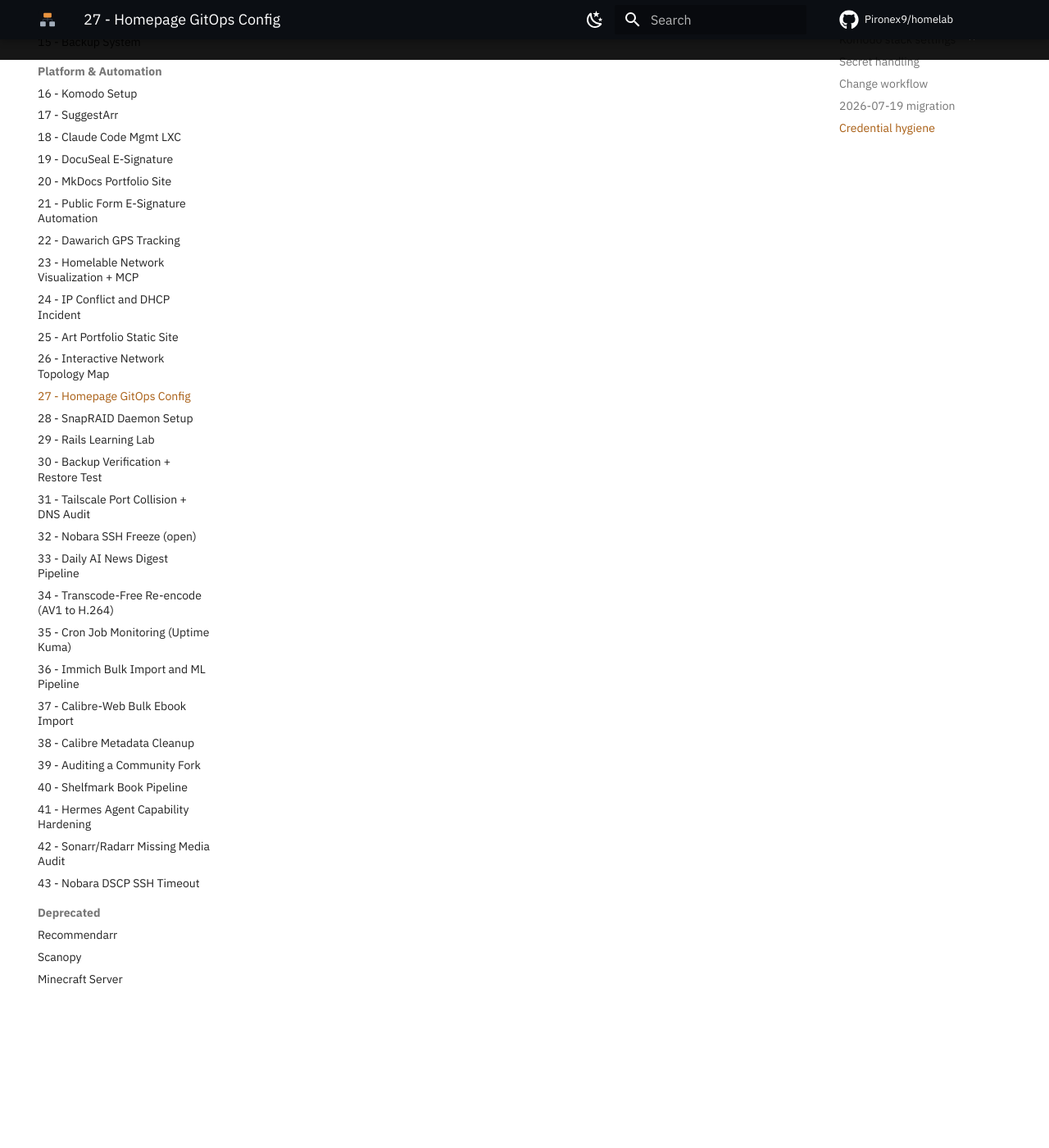
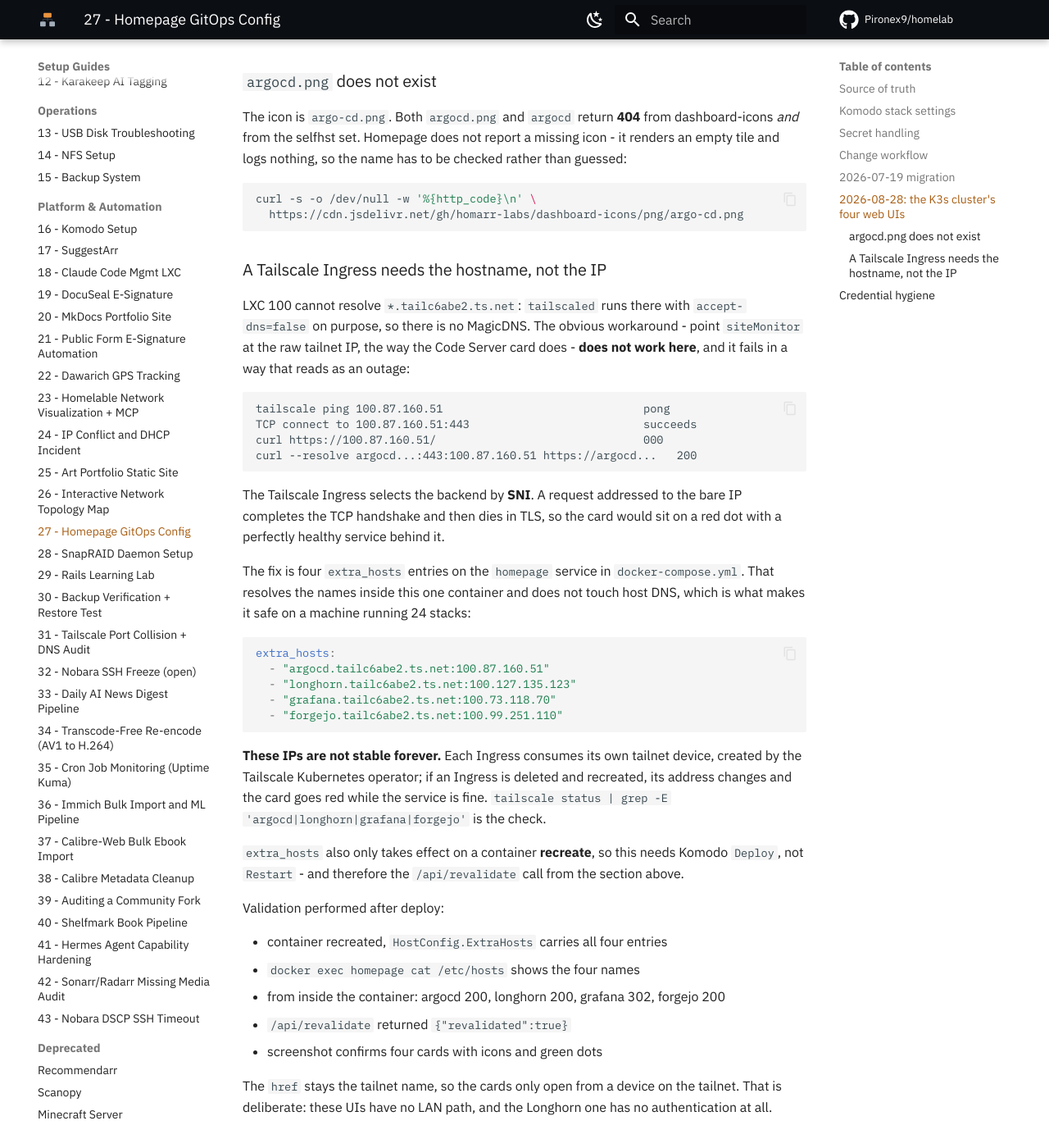
Before and after one commit to Pironex9/homelab, an MkDocs documentation site: the page built from docs/proxmox/27_Homepage_GitOps_Config.md, in a window 1280 px wide and 1400 px high, scrolled down 2644 px. Shown: the whole window at 82% size. Built offline with MkDocs 1.6.1 and Material for MkDocs 9.7.7, drawn with Linux system fonts in a browser that asks for light colours; comment, search, counter and statistics services are not loaded; some of the changed text lies outside the part shown.

Commit message:
docs(homepage): a K3s csoport, es a ket csapda ami nem latszik a configbol
A 27-es guide eddig nem tudott a K3s csoportrol. Ket dolgot irtam le benne,
mert mindketto ujra elo fog jonni, ha barmi mas tailnetes Ingress felkerul:

- Az argocd.png ikon nem letezik, se a dashboard-icons, se a selfhst
  keszletben - a helyes nev argo-cd.png. A homepage nem jelez hianyzo ikont,
  ures csempet rajzol es semmit nem naploz.
- A Tailscale Ingress SNI alapjan valasztja a backendet, ezert a nyers tailnet
  IP-re kuldott keres a TCP kezfogast meg elvegzi, de TLS-ben elhasal. A kartya
  piros pontot mutatna egy teljesen egeszseges szolgaltatas mellett. A negy nev
  extra_hosts-kent oldodik fel a homepage konteneben; a host DNS-ehez ez nem nyul.

Odakerult, hogy az IP-k nem allandoak: minden Ingress sajat tailnet eszkozt
fogyaszt, es egy ujraletrehozas atirja a cimet. Az ellenorzo parancs is ott van.

Deploy utani ellenorzes: a kontener ujraletrehozva, HostConfig.ExtraHosts mind
a negy bejegyzessel, a kontener /etc/hosts-jaban mind a negy nev, belulrol
argocd 200 / longhorn 200 / grafana 302 / forgejo 200, a revalidate
{"revalidated":true}, es a keperynokep szerint negy kartya ikonnal es zold ponttal.

````diff
--- a/docs/proxmox/27_Homepage_GitOps_Config.md
+++ b/docs/proxmox/27_Homepage_GitOps_Config.md
@@ -87,6 +87,80 @@
 - `/app/config` points to the Komodo repo checkout
 - Homepage API returned the `Topology` card with `http://topology.lan` and monitor `http://192.168.0.110:3009`
 
+## 2026-08-28: the K3s cluster's four web UIs
+
+Argo CD, Longhorn, Grafana and Forgejo were added as their own `K3s` group -
+that is every GUI the cluster has. They went in as **services, not bookmarks**:
+Quick Links is for third-party sites and carries no `siteMonitor`, and for a
+cluster that is only reachable over Tailscale the status dot is the point. If
+the remote site loses power, that is what you want the dashboard to tell you.
+
+Two things had to be measured, because neither is visible from the config.
+
+### `argocd.png` does not exist
+
+The icon is `argo-cd.png`. Both `argocd.png` and `argocd` return **404** from
+dashboard-icons *and* from the selfhst set. Homepage does not report a missing
+icon - it renders an empty tile and logs nothing, so the name has to be checked
+rather than guessed:
+
+```bash
+curl -s -o /dev/null -w '%{http_code}\n' \
+  https://cdn.jsdelivr.net/gh/homarr-labs/dashboard-icons/png/argo-cd.png
+```
+
+### A Tailscale Ingress needs the hostname, not the IP
+
+LXC 100 cannot resolve `*.tailc6abe2.ts.net`: `tailscaled` runs there with
+`accept-dns=false` on purpose, so there is no MagicDNS. The obvious workaround -
+point `siteMonitor` at the raw tailnet IP, the way the Code Server card does -
+**does not work here**, and it fails in a way that reads as an outage:
+
+```
+tailscale ping 100.87.160.51                              pong
+TCP connect to 100.87.160.51:443                          succeeds
+curl https://100.87.160.51/                               000
+curl --resolve argocd...:443:100.87.160.51 https://argocd...   200
+```
+
+The Tailscale Ingress selects the backend by **SNI**. A request addressed to the
+bare IP completes the TCP handshake and then dies in TLS, so the card would sit
+on a red dot with a perfectly healthy service behind it.
+
+The fix is four `extra_hosts` entries on the `homepage` service in
+`docker-compose.yml`. That resolves the names inside this one container and does
+not touch host DNS, which is what makes it safe on a machine running 24 stacks:
+
+```yaml
+extra_hosts:
+  - "argocd.tailc6abe2.ts.net:100.87.160.51"
+  - "longhorn.tailc6abe2.ts.net:100.127.135.123"
+  - "grafana.tailc6abe2.ts.net:100.73.118.70"
+  - "forgejo.tailc6abe2.ts.net:100.99.251.110"
+```
+
+**These IPs are not stable forever.** Each Ingress consumes its own tailnet
+device, created by the Tailscale Kubernetes operator; if an Ingress is deleted
+and recreated, its address changes and the card goes red while the service is
+fine. `tailscale status | grep -E 'argocd|longhorn|grafana|forgejo'` is the
+check.
+
+`extra_hosts` also only takes effect on a container **recreate**, so this needs
+Komodo `Deploy`, not `Restart` - and therefore the `/api/revalidate` call from
+the section above.
+
+Validation performed after deploy:
+
+- container recreated, `HostConfig.ExtraHosts` carries all four entries
+- `docker exec homepage cat /etc/hosts` shows the four names
+- from inside the container: argocd 200, longhorn 200, grafana 302, forgejo 200
+- `/api/revalidate` returned `{"revalidated":true}`
+- screenshot confirms four cards with icons and green dots
+
+The `href` stays the tailnet name, so the cards only open from a device on the
+tailnet. That is deliberate: these UIs have no LAN path, and the Longhorn one has
+no authentication at all.
+
 ## Credential hygiene
 
 The Komodo repo checkout on LXC 100 currently uses a tokenized HTTPS Git remote. Treat that token as a secret and do not copy it into docs or logs. Long term, migrate the checkout to a GitHub deploy key or SSH remote, then rotate the old personal access token.
````
